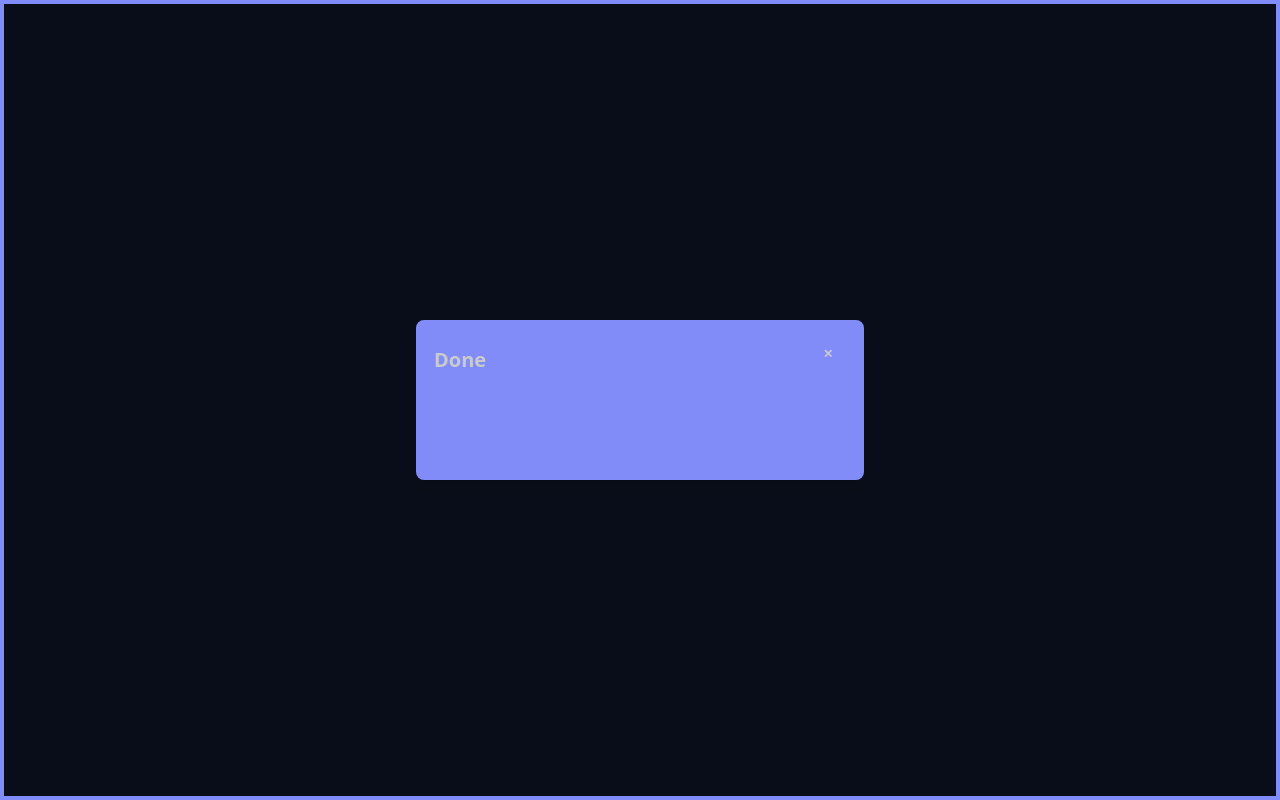
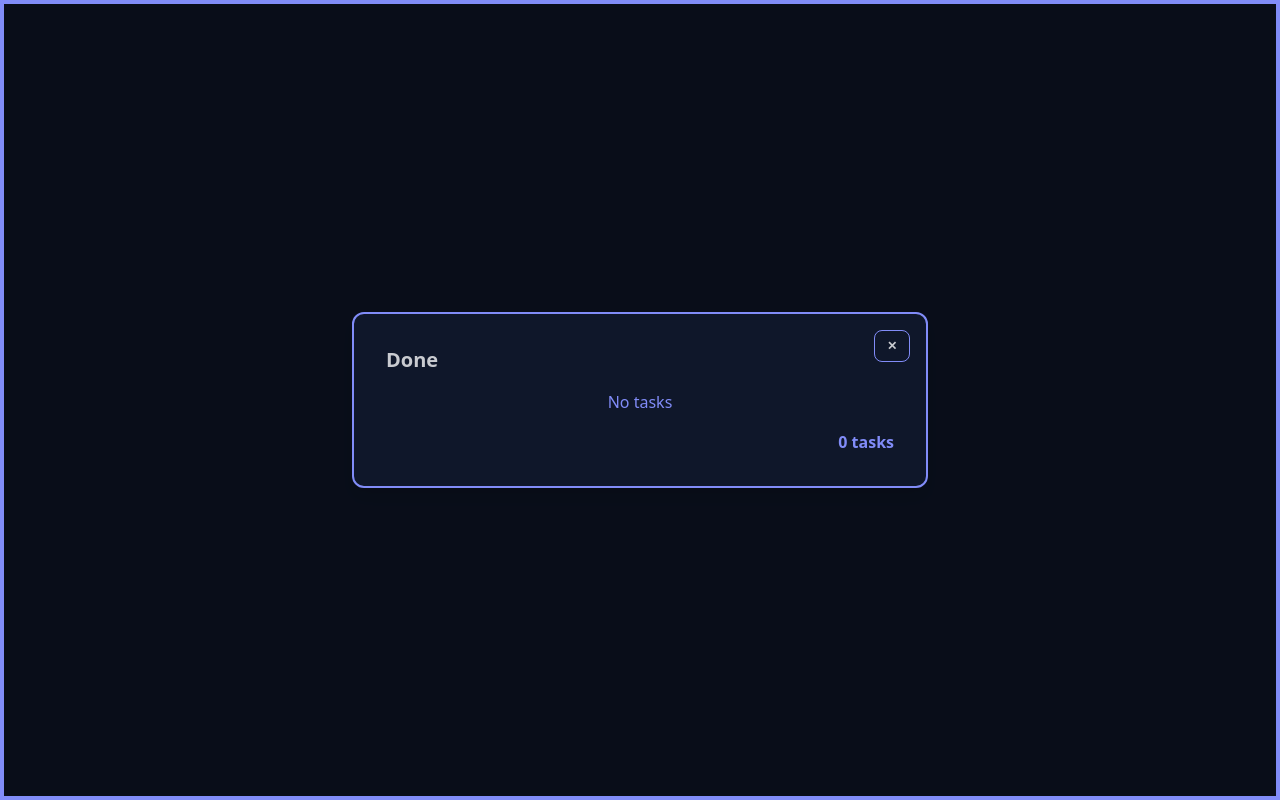
Before and after one commit to tombenrex/mrkanband, a React (Vite) app: page /column/done in a window 1280 px wide. Built offline with nearby package versions, Linux system fonts and the light colour scheme; a web font is replaced by a local one.

Commit message:
thats it...

```diff
--- a/src/components/modal/BaseModal.jsx
+++ b/src/components/modal/BaseModal.jsx
@@ -9,15 +9,21 @@ export default function BaseModal({
 }) {
   return createPortal(
     <div
-      className={` border fixed inset-0 z-50 flex items-center justify-center bg-black/40 ${overlayClass}`}
+      className={`fixed inset-0 z-50 flex items-center justify-center bg-black/40 transition-opacity animate-fade-in ${overlayClass}`}
     >
       <div
-        className={`relative w-full max-w-xs sm:max-w-md rounded shadow-lg px-4 py-6 border bg-secondary ${modalClass}`}
+        className={`
+          relative w-full max-w-xs sm:max-w-md md:max-w-lg lg:max-w-xl
+          rounded-xl shadow-2xl bg-base-100 border-2 border-secondary
+          px-4 py-6 sm:px-8 sm:py-8
+          transition-all
+          ${modalClass}
+        `}
       >
         <button
           className="btn btn-sm btn-ghost absolute top-2 right-2 border-secondary m-2"
           onClick={onClose}
-          aria-label="Close"
+          aria-label="Stäng"
         >
           &#10005;
         </button>
--- a/src/components/modal/TrashModal.jsx
+++ b/src/components/modal/TrashModal.jsx
@@ -19,7 +19,7 @@ export default function TrashModal({ onClose }) {
 
   return (
     <BaseModal onClose={onClose} modalClass="max-w-lg">
-      <h2 className="text-xl font-bold mb-4">Papperskorg</h2>
+      <h2 className="text-xl font-bold mb-4">Trash</h2>
       {trash.length === 0 ? (
         <div className="text-center text-gray-500">Empty</div>
       ) : (
@@ -40,7 +40,7 @@ export default function TrashModal({ onClose }) {
           className="mt-2 px-4 py-2 bg-red-500 text-white rounded hover:bg-red-600"
           onClick={handleClear}
         >
-          Töm papperskorgen
+          Empty Trash
         </button>
       )}
     </BaseModal>
--- a/src/pages/BoardPage.jsx
+++ b/src/pages/BoardPage.jsx
@@ -35,14 +35,6 @@ export default function BoardPage() {
   return (
     <div className="min-h-screen flex flex-col relative transition-all duration-400 w-full">
       <div className="flex-1 flex flex-col w-full px-2 sm:px-4 md:px-8 lg:px-16 xl:px-32">
-        <div className="flex justify-end pt-2">
-          <button
-            onClick={() => setShowTrash(true)}
-            className="px-3 py-1 bg-secondary text-white rounded"
-          >
-            Trash
-          </button>
-        </div>
         <div
           className={`transition-opacity duration-300 ${
             editMode
@@ -50,6 +42,14 @@ export default function BoardPage() {
               : 'opacity-100 pointer-events-auto'
           }`}
         >
+          <div className="flex justify-end pt-2">
+            <button
+              onClick={() => setShowTrash(true)}
+              className="px-3 py-1 bg-secondary text-white rounded"
+            >
+              Trash
+            </button>
+          </div>
           <Header />
         </div>
 
```
